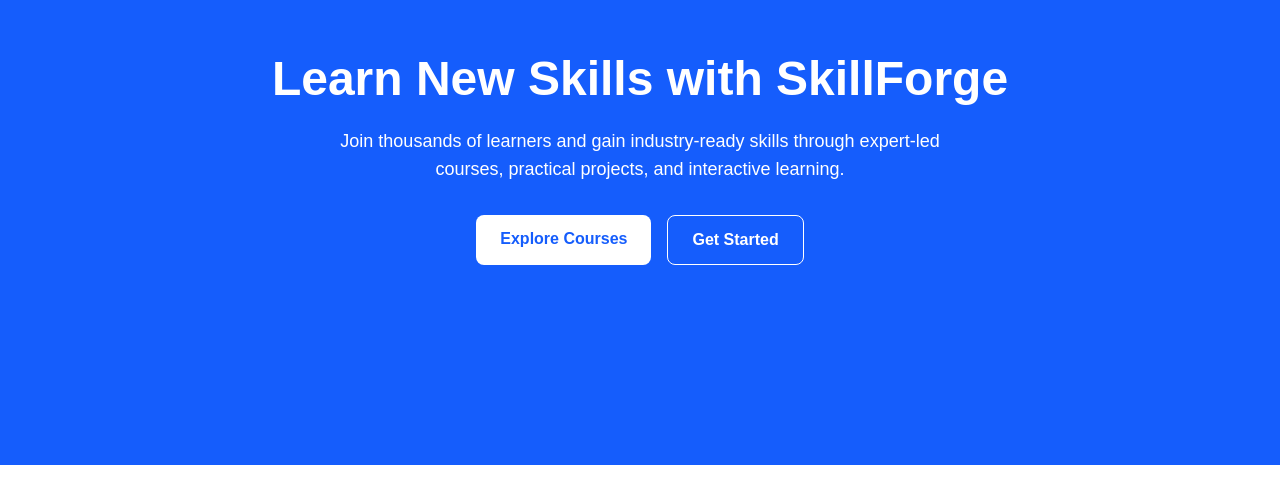
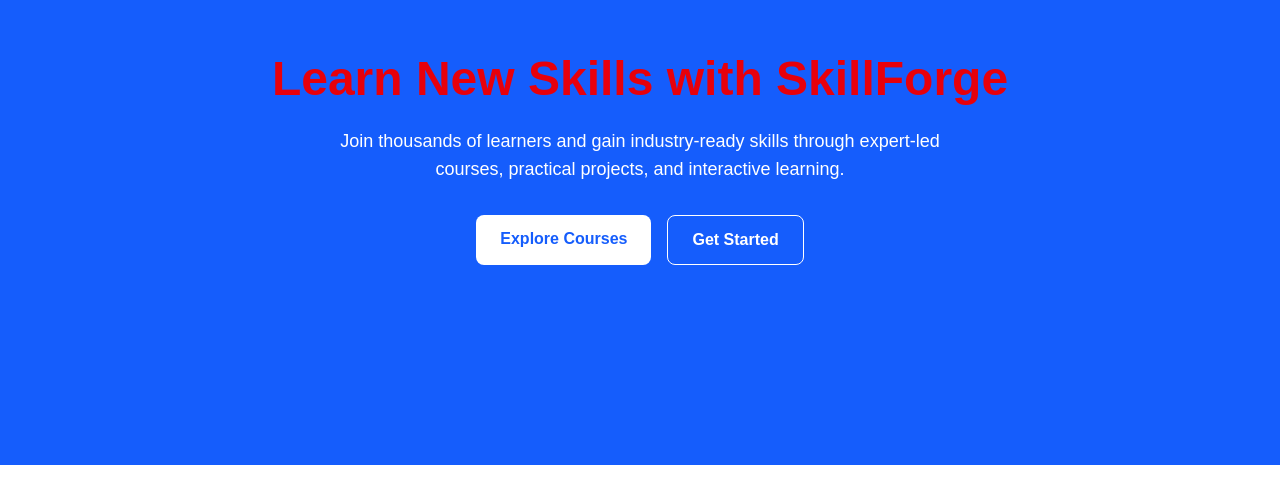
Before and after one commit to gauravkumar2005/SkillForge, a Next.js app: page / in a window 1280 px wide. Shown: the part 145-648 px from the top of the page. Built offline with nearby package versions, Linux system fonts and the light colour scheme.

Commit message:
change home page heading color

```diff
--- a/src/app/page.js
+++ b/src/app/page.js
@@ -4,7 +4,7 @@
   return (
       <section className="bg-blue-600 text-white py-50 px-6">
         <div className="max-w-6xl mx-auto text-center">
-          <h1 className="text-5xl font-bold mb-6">
+          <h1 className="text-5xl text-red-600 font-bold mb-6">
             Learn New Skills with SkillForge
           </h1>
 
```
